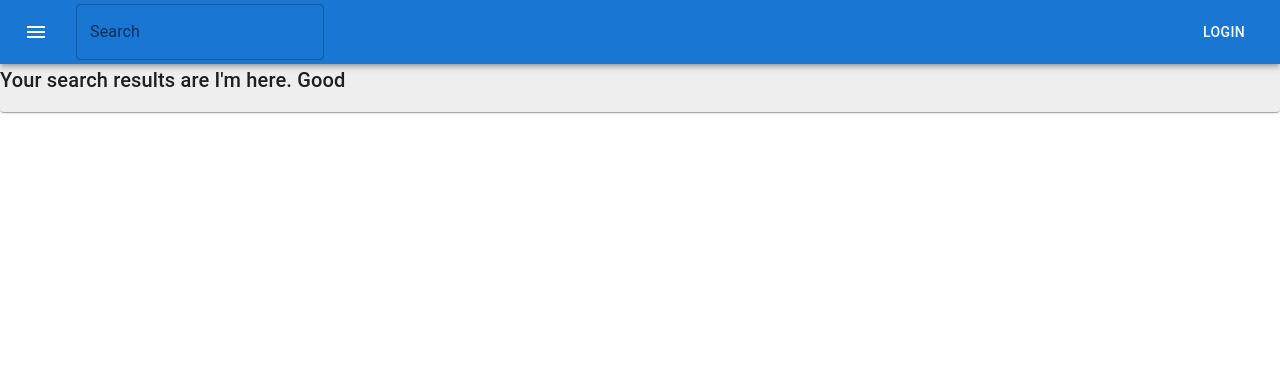
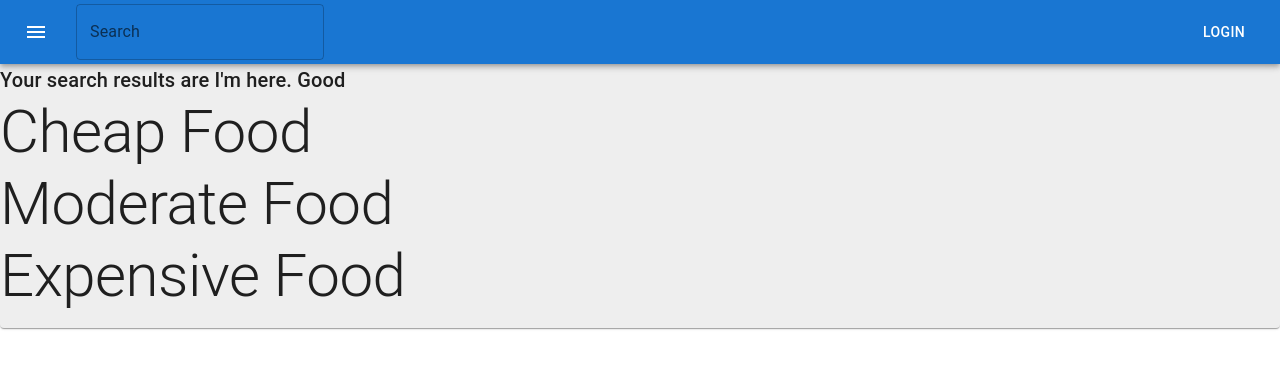
Before and after one commit to Swammered/food-viewer, a React (Create React App) app: page /search in a window 1280 px wide. Shown: the top 368 px of the page. Built offline with nearby package versions, Linux system fonts and the light colour scheme.

Commit message:
streamlined search results into its own page

```diff
--- a/src/components/Layout.js
+++ b/src/components/Layout.js
@@ -13,8 +13,8 @@ const Layout = () => {
     const [results, setResults] = useState([])
     let mySearchTest = "im here"
 
-    const searchApi = async () => {
-        const response = await yelp("24416", "Sushi")
+    const searchApi = async (term) => {
+        const response = await yelp("24416", term)
         console.log(response.data.businesses)
         setResults(response.data.businesses)
         //response.data.businesses
@@ -22,7 +22,7 @@ const Layout = () => {
 
     const doSearch = (e) => {
         setSearchText(e.target.value)
-        searchApi()
+        searchApi(e.target.value)
     }
 
     return (
@@ -52,13 +52,13 @@ const Layout = () => {
                                 }
                                 label="Search"
                                 variant="outlined"
-                                // inputProps={{
-                                //     startAdornment: (
-                                //         <InputAdornment position="start">
-                                //             <SearchIcon />
-                                //         </InputAdornment>
-                                //     )
-                                // }}
+                                inputProps={{
+                                    startAdornment: (
+                                        <InputAdornment position="start">
+                                            <SearchIcon />
+                                        </InputAdornment>
+                                    )
+                                }}
 
                                 />
                             </Typography>
--- /dev/null
+++ b/src/components/SearchResults.js
@@ -0,0 +1,30 @@
+import { Card, CardContent, Grid, Typography } from "@mui/material";
+import React from "react";
+
+
+const SearchResults = ({food, title}) => {
+    return(
+        <>
+            <Typography variant='h2'>{title}</Typography>
+            <Grid container spacing={2} sx={{pt: 2}}>
+                {
+                    food.map(
+                        (value, index) => {
+                            return(
+                                <Grid key={index} item xs={6} md={2}>
+                                    <Card>
+                                        <CardContent>
+                                            {value.name}
+                                        </CardContent>
+                                    </Card>
+                                </Grid>
+                            )
+                        }
+                    )
+                }
+            </Grid>
+        </>
+    )
+}
+
+export default SearchResults
--- a/src/pages/Search.js
+++ b/src/pages/Search.js
@@ -1,30 +1,21 @@
 import React from 'react'
 import { Typography, Grid, Button, Card, CardContent } from '@mui/material'
 import { Link } from 'react-router-dom'
+import SearchResults from '../components/SearchResults'
 
 
 const Search = ({searchResults}) => {
     const people = ["Search", "Parker", "Baldwin", "Hi", "Hello", "Hey There"]
+    const cheapFood = searchResults.filter((value) => value.price === "$")
+    const moderateFood = searchResults.filter((value) => value.price === "$$")
+    const expensiveFood = searchResults.filter((value) => value.price === "$$$")
 
     return (
         <>
-            <Grid container spacing={2} sx={{pt: 2}}>
-                {
-                    searchResults.map(
-                        (value, index) => {
-                            return(
-                                <Grid key={index} item xs={6} md={2}>
-                                    <Card>
-                                        <CardContent>
-                                            {value.name}
-                                        </CardContent>
-                                    </Card>
-                                </Grid>
-                            )
-                        }
-                    )
-                }
-            </Grid>
+            <SearchResults food={cheapFood} title={"Cheap Food"} />
+            <SearchResults food={moderateFood} title={"Moderate Food"} />
+            <SearchResults food={expensiveFood} title={"Expensive Food"} />
+
         </>
     )
 }
```
